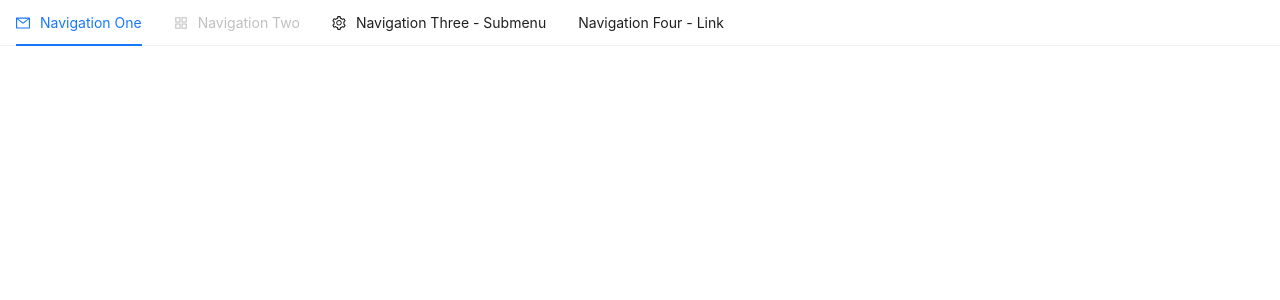
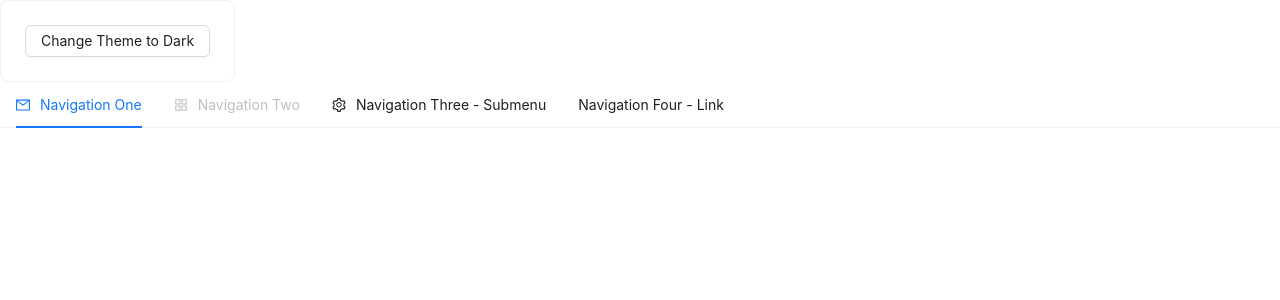
Before and after one commit to Dragon75241/react-portfolio, a React (Vite) app: page / in a window 1280 px wide. Shown: the top 300 px of the page. Built offline with nearby package versions, Linux system fonts and the light colour scheme; the HTML template or start-up script is replaced by a standard one.

Commit message:
dark mode button!

```diff
--- a/src/App.jsx
+++ b/src/App.jsx
@@ -6,6 +6,7 @@
 import { useState } from "react";
 import { Menu } from "antd";
 import "./styles/App.css";
+import { ConfigProvider, theme, Button, Card } from "antd";
 
 const items = [
   {
@@ -55,20 +56,37 @@
 function App() {
   const [current, setCurrent] = useState("mail");
 
+  // eslint-disable-next-line no-unused-vars
+  const { defaultAlgorithm, darkAlgorithm } = theme;
+  const [isDarkMode, setIsDarkMode] = useState(false);
+
   const onClick = (e) => {
     console.log("click ", e);
     setCurrent(e.key);
   };
 
+  const handleClick = () => {
+    setIsDarkMode((previousValue) => !previousValue);
+  };
+
   return (
-    <>
+    <ConfigProvider
+      theme={{
+        algorithm: isDarkMode ? darkAlgorithm : defaultAlgorithm,
+      }}
+    >
+      <Card style={{ width: "max-content" }}>
+        <Button onClick={handleClick}>
+          Change Theme to {isDarkMode ? "Light" : "Dark"}
+        </Button>
+      </Card>
       <Menu
         onClick={onClick}
         selectedKeys={[current]}
         mode="horizontal"
         items={items}
       />
-    </>
+    </ConfigProvider>
   );
 }
 export default App;
```
